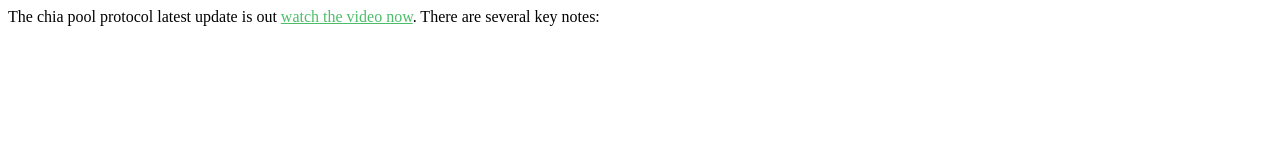
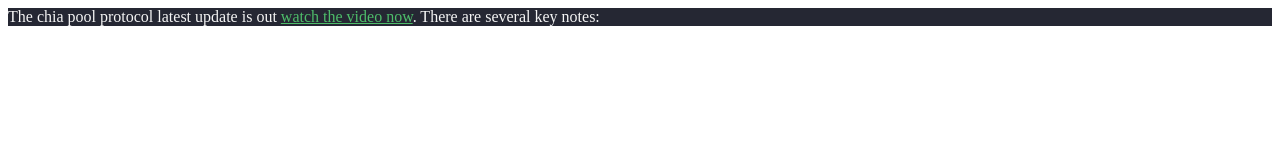
Before and after one commit to timmyan/achia-news, a plain HTML site: page index.html in a window 1280 px wide. Drawn offline with nearby package versions, Linux system fonts and the light colour scheme; no server answers.

Commit message:
Update index.html

```diff
--- a/index.html
+++ b/index.html
@@ -5,6 +5,10 @@
   <title>My Page Title</title>
   <meta name="description" content="My Page Description">
   <style>
+    .newsboard {
+      color: #f5f5f5;
+      background: #252733;
+    }
     .newsboard a {
         color: #4ebd6a;
     }
```
